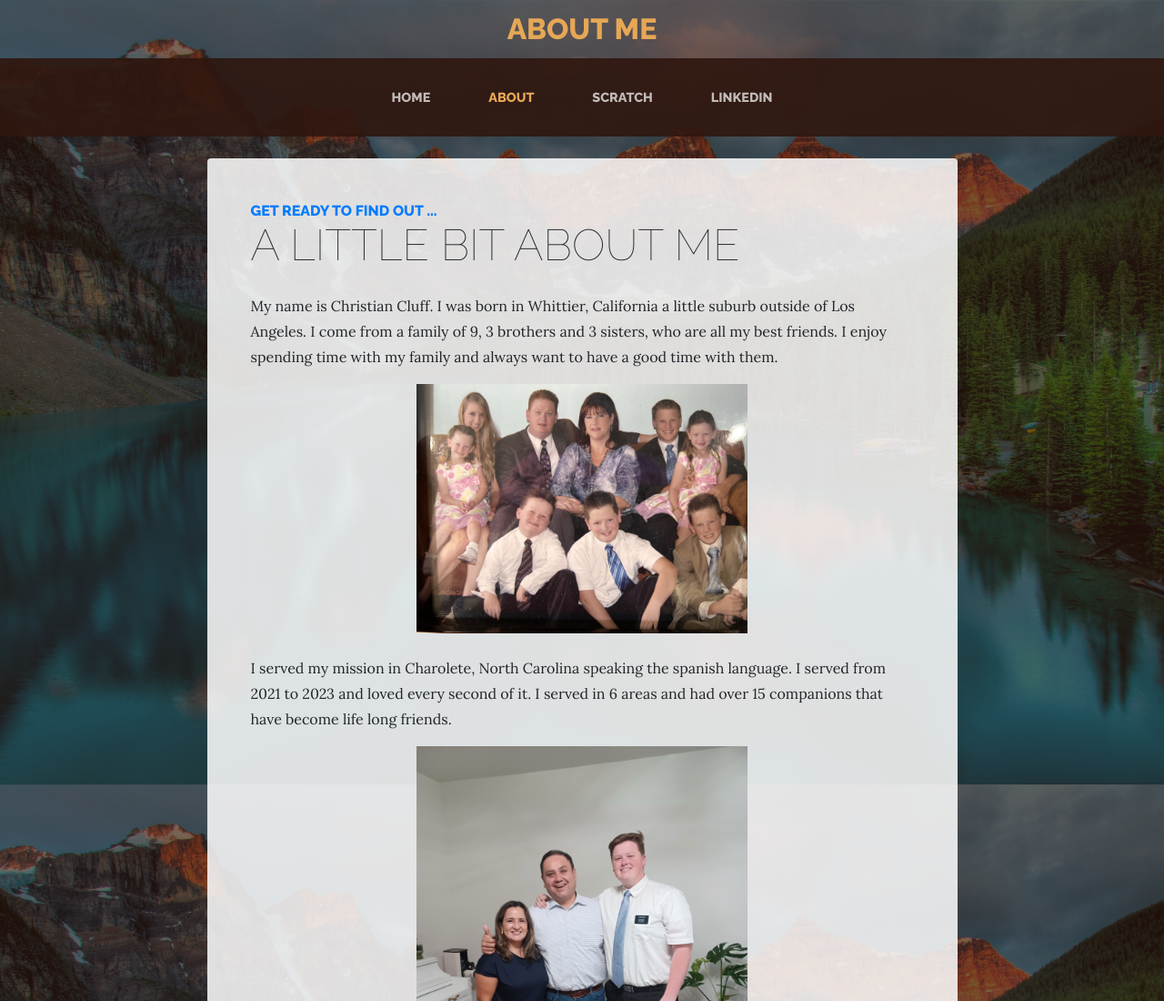
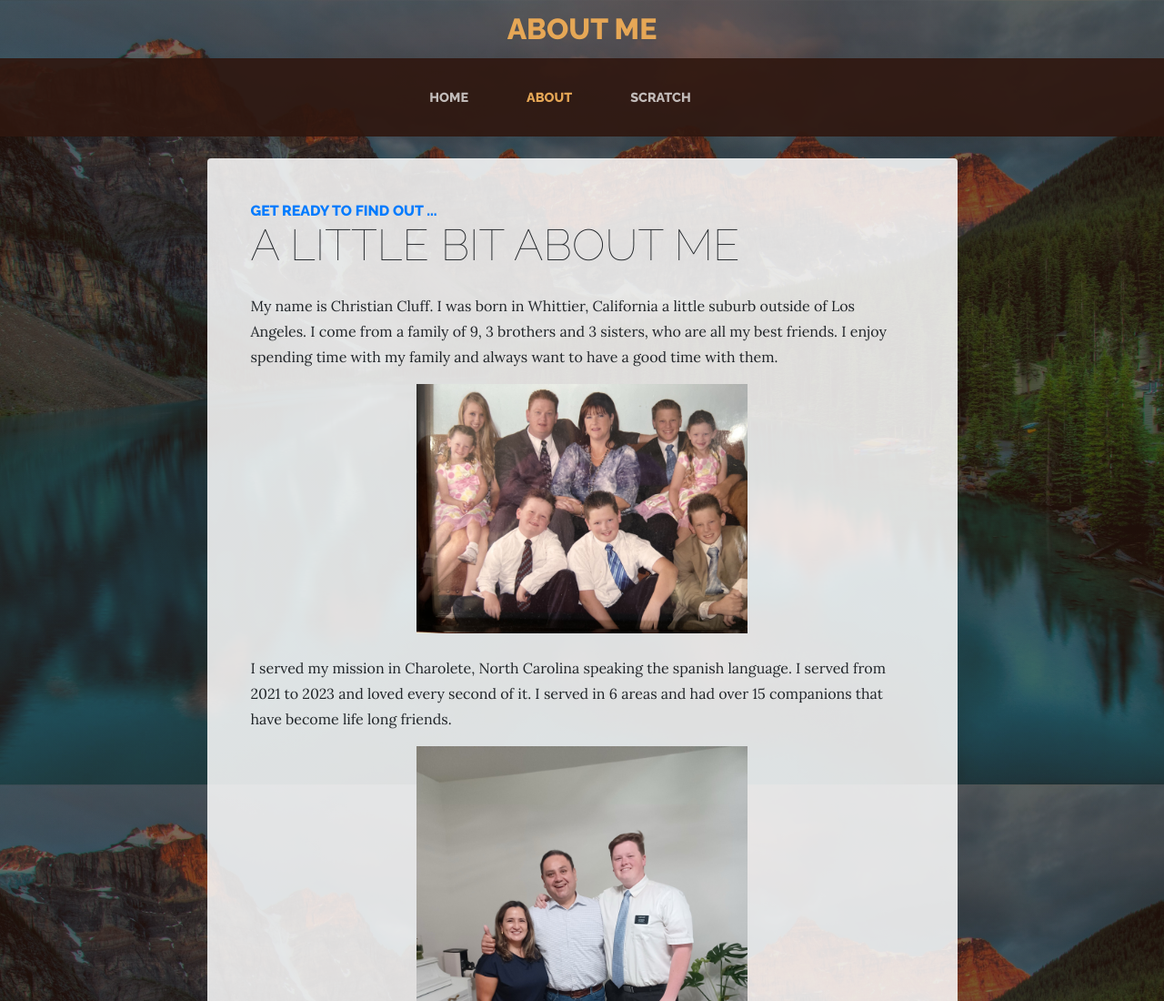
Before and after one commit to cdcluff/Is-201, a website: page html/about.html in a window 1280 px wide. Shown: the top 1100 px of the page at 91% size. Drawn offline with Linux system fonts and the light colour scheme; files whose address does not match are found by name.

Commit message:
Add files via upload

```diff
--- a/html/about.html
+++ b/html/about.html
@@ -53,7 +53,7 @@
             <a class="nav-link text-uppercase text-expanded" href="scratch.HTML">scratch</a>
           </li>
           <li class="nav-item px-lg-4">
-            <a class="nav-link text-uppercase text-expanded" href="https://www.linkedin.com/in/zack-jolie-b8495119a/">LinkedIn</a>
+
           </li>
         </ul>
       </div>
```
